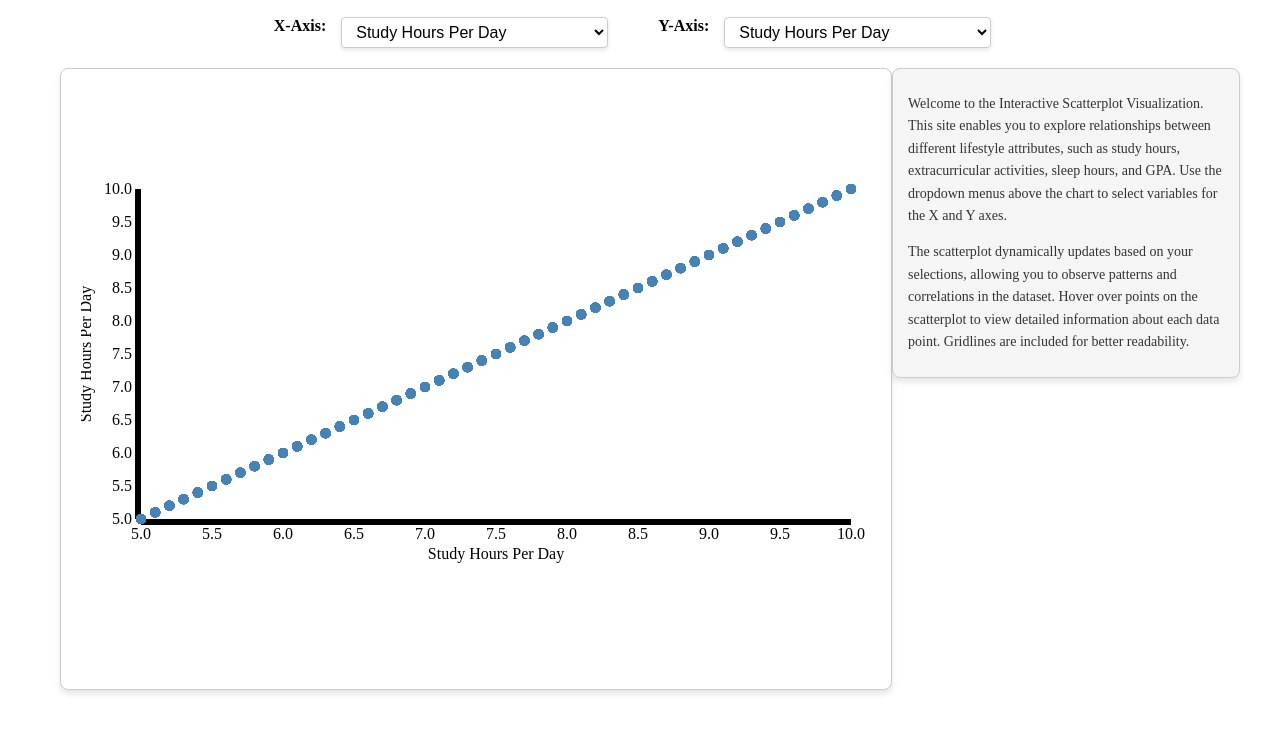
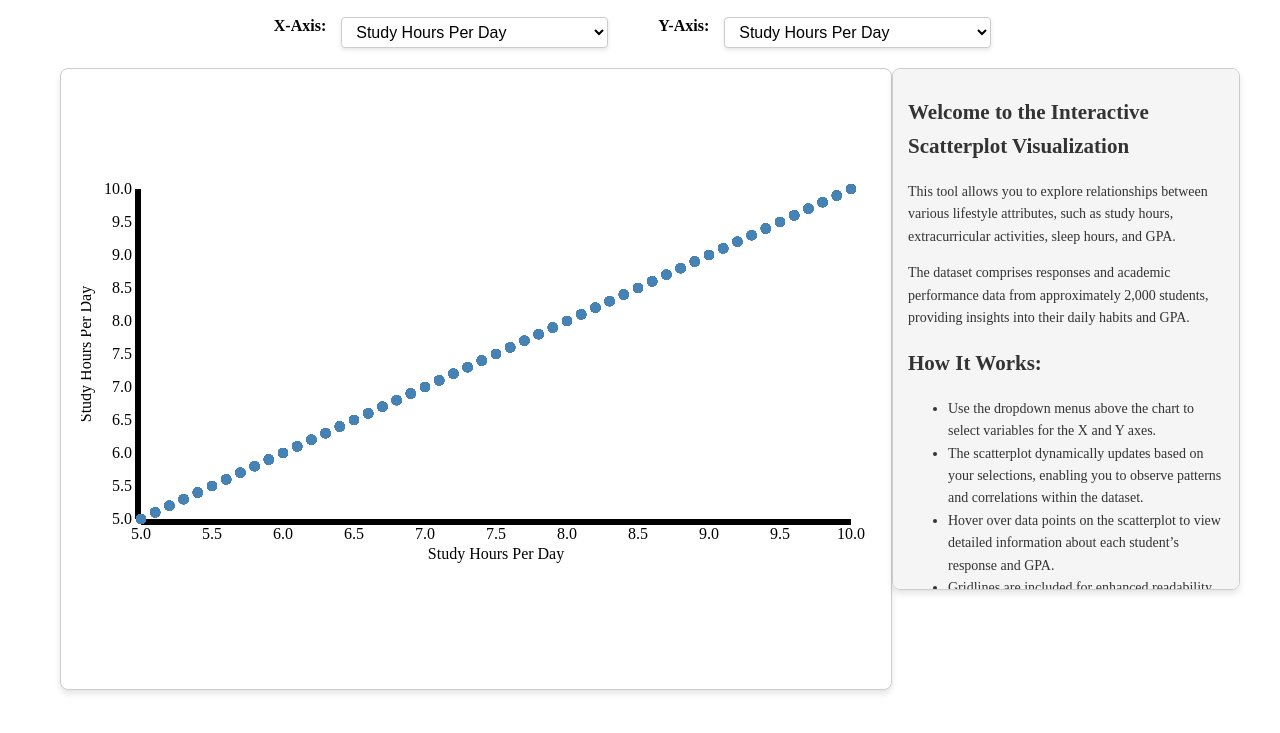
Before and after one commit to sgared/Interactive-Visualization, a plain HTML site: page index.html in a window 1280 px wide. Shown: the part 67-800 px from the top of the page. Drawn offline with nearby package versions, Linux system fonts and the light colour scheme.

Commit message:
Update index.html

```diff
--- a/index.html
+++ b/index.html
@@ -26,21 +26,21 @@
 
         <!-- Scrollable text container -->
         <div id="scrollable-text">
-          <p>
-            Welcome to the Interactive Scatterplot Visualization. This site
-            enables you to explore relationships between different lifestyle
-            attributes, such as study hours, extracurricular activities, sleep
-            hours, and GPA. Use the dropdown menus above the chart to select
-            variables for the X and Y axes.
-          </p>
-          <p>
-            The scatterplot dynamically updates based on your selections,
-            allowing you to observe patterns and correlations in the dataset.
-            Hover over points on the scatterplot to view detailed information
-            about each data point. Gridlines are included for better
-            readability.
-          </p>
-          <p></p>
+          <h2>Welcome to the Interactive Scatterplot Visualization</h2>
+          <p>This tool allows you to explore relationships between various lifestyle attributes, such as <span class="highlight">study hours, extracurricular activities, sleep hours, and GPA</span>.</p>
+
+          <p>The dataset comprises responses and academic performance data from approximately <span class="highlight">2,000 students</span>, providing insights into their daily habits and GPA.</p>
+
+          <h2>How It Works:</h2>
+        <ul>
+          <li>Use the <span class="highlight">dropdown menus</span> above the chart to select variables for the X and Y axes.</li>
+          <li>The scatterplot dynamically updates based on your selections, enabling you to observe patterns and correlations within the dataset.</li>
+          <li><span class="highlight">Hover over data points</span> on the scatterplot to view detailed information about each student’s response and GPA.</li>
+          <li><span class="highlight">Gridlines</span> are included for enhanced readability and precision.</li>
+        </ul>
+
+        <p>Discover how lifestyle choices influence academic performance and uncover meaningful trends within the dataset!</p>
+        </br>
         </div>
       </div>
     </div>
```
